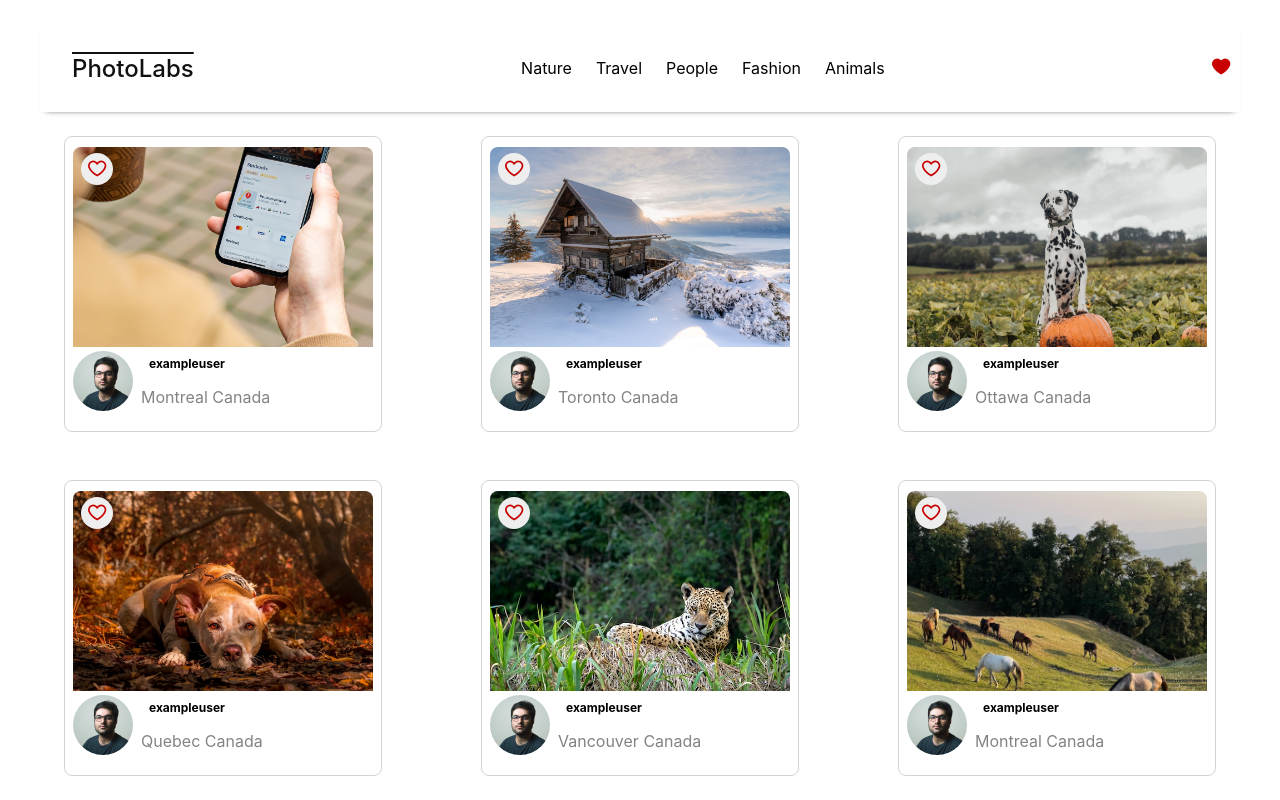
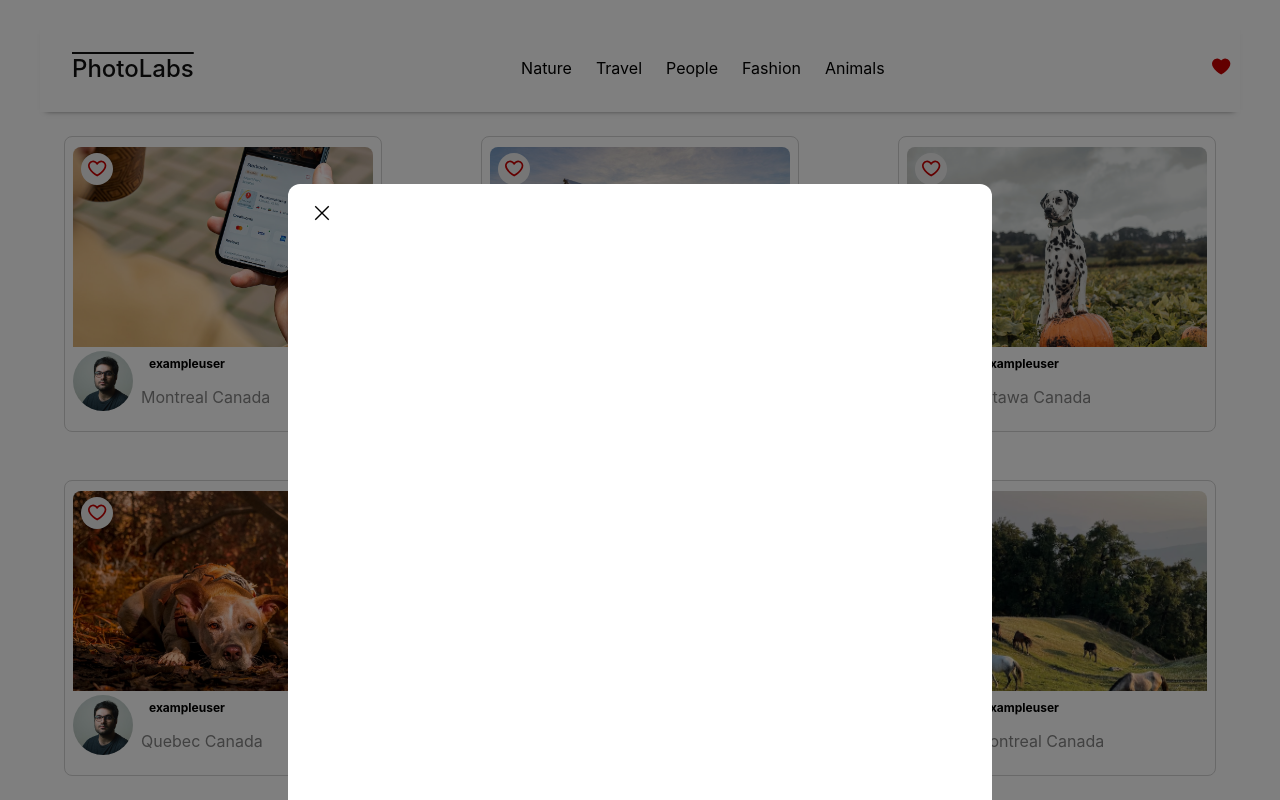
Before and after one commit to sandeepgill62/photolabs, a React (Create React App) app in the folder frontend/: page / in a window 1280 px wide. Shown: the top 800 px of the page. Built offline with nearby package versions, Linux system fonts and the light colour scheme; the HTML template or start-up script is replaced by a standard one.

Commit message:
adding PhotoDetailsModals

```diff
--- a/frontend/src/App.jsx
+++ b/frontend/src/App.jsx
@@ -2,6 +2,7 @@
 
 import './App.scss';
 import HomeRoute from './routes/HomeRoute';
+import PhotoDetailsModal from './routes/PhotoDetailsModal';
 import photos from "../src/mocks/photos";
 import topics from "../src/mocks/topics.js";
 
@@ -35,6 +36,7 @@
         updateFavouritedPhotoIDs={updateFavouritedPhotoIDs}
         isFavPhotoExist={isFavPhotoExist}
       />
+      <PhotoDetailsModal />
     </div >
   );
 };
--- a/frontend/src/routes/PhotoDetailsModal.jsx
+++ b/frontend/src/routes/PhotoDetailsModal.jsx
@@ -1,6 +1,6 @@
 import React from 'react';
 
-import '../styles/PhotoDetailsModal.scss'
+import '../styles/PhotoDetailsModal.scss';
 import closeSymbol from '../assets/closeSymbol.svg';
 
 const PhotoDetailsModal = () => {
@@ -10,7 +10,7 @@
         <img src={closeSymbol} alt="close symbol" />
       </button>
     </div>
-  )
+  );
 };
 
 export default PhotoDetailsModal;
```
